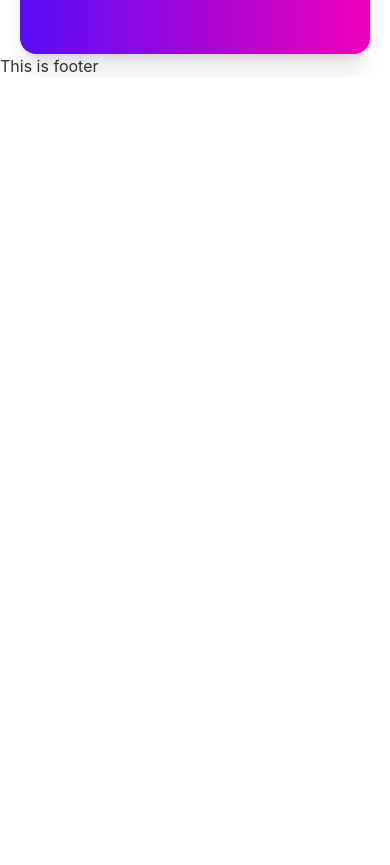
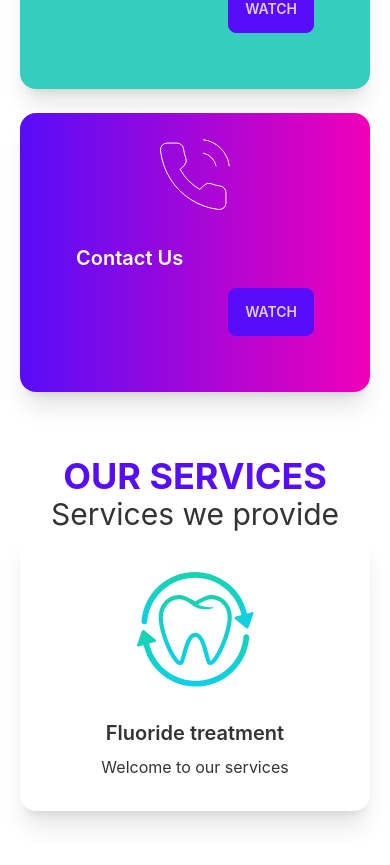
Before and after one commit to eqram1/doctors-advices-client-repo, a React (Create React App) app: page / in a window 390 px wide. Shown: the part 1133-1998 px from the top of the page. Before the commit the page ends 1211 px from the top, so only its background shows below. Built offline with nearby package versions, Linux system fonts and the light colour scheme.

Commit message:
added responsive grid for services section

```diff
--- a/src/Pages/Home/Banner/Banner.js
+++ b/src/Pages/Home/Banner/Banner.js
@@ -4,7 +4,7 @@ const Banner = () => {
     return (
         <div className="hero">
             <div className="hero-content flex-col lg:flex-row-reverse">
-                <img src={chair} className="rounded-lg  w-1/2 shadow-2xl" alt='' />
+                <img src={chair} className="rounded-lg  lg:w-1/2 shadow-2xl" alt='' />
                 <div>
                     <h1 className="text-5xl font-bold">Box Office News!</h1>
                     <p className="py-6">Provident cupiditate voluptatem et in. Quaerat fugiat ut assumenda excepturi exercitationem quasi. In deleniti eaque aut repudiandae et a id nisi.</p>
--- a/src/Pages/Home/Home/Home.js
+++ b/src/Pages/Home/Home/Home.js
@@ -1,6 +1,7 @@
 import React from 'react';
 import Banner from '../Banner/Banner';
 import InfoCards from '../InfoCards/InfoCards';
+import Services from '../Services/Services';
 
 
 
@@ -12,6 +13,7 @@ const Home = () => {
         <div className='mx-5'>
             <Banner></Banner>
             <InfoCards></InfoCards>
+            <Services></Services>
         </div>
     );
 };
--- a/src/Pages/Home/InfoCards/InfoCard.js
+++ b/src/Pages/Home/InfoCards/InfoCard.js
@@ -3,7 +3,7 @@ import React from 'react';
 const InfoCard = ({ card }) => {
     const { name, description, icon, bgClass } = card;
     return (
-        <div className={`card text-white p-6 card-side shadow-xl ${bgClass}`}>
+        <div className={`card text-white p-6 md:card-side shadow-xl ${bgClass}`}>
             <figure>
                 <img src={icon} alt="Movie" />
             </figure>
--- /dev/null
+++ b/src/Pages/Home/Services/Service.js
@@ -0,0 +1,18 @@
+import React from 'react';
+
+const Service = ({ service }) => {
+    const { name, description, img } = service;
+    return (
+        <div className="card bg-base-100 shadow-xl">
+            <figure className="px-10 pt-10">
+                <img src={img} alt="Shoes" className="rounded-xl" />
+            </figure>
+            <div className="card-body items-center text-center">
+                <h2 className="card-title">{name}</h2>
+                <p>{description}</p>
+            </div>
+        </div>
+    );
+};
+
+export default Service;
--- /dev/null
+++ b/src/Pages/Home/Services/Services.js
@@ -0,0 +1,44 @@
+import React from 'react';
+import fluoride from '../../../assets/images/fluoride.png';
+import cavity from '../../../assets/images/cavity.png';
+import whitening from '../../../assets/images/whitening.png';
+import Service from './Service';
+
+const Services = () => {
+    const servicesData = [
+        {
+            id: 1,
+            name: 'Fluoride treatment',
+            description: 'Welcome to our services',
+            img: fluoride,
+        },
+        {
+            id: 2,
+            name: 'Cavity filling',
+            description: 'Welcome to our services',
+            img: cavity,
+        },
+        {
+            id: 3,
+            name: 'Teeth whitening',
+            description: 'Welcome to our services',
+            img: whitening,
+        },
+    ]
+    return (
+        <div className='mt-16'>
+            <div className='text-center'>
+                <h3 className='text-4xl font-bold text-primary uppercase'>Our Services</h3>
+                <h2 className='text-3xl'>Services we provide</h2>
+            </div>
+            <div className='grid gap-16 grid-cols-1 md:grid-cols-2 lg:grid-cols-3'>
+                {servicesData.map(service => <Service
+                    key={service.id}
+                    service={service}
+                ></Service>)}
+            </div>
+        </div>
+    );
+};
+
+export default Services;
```
